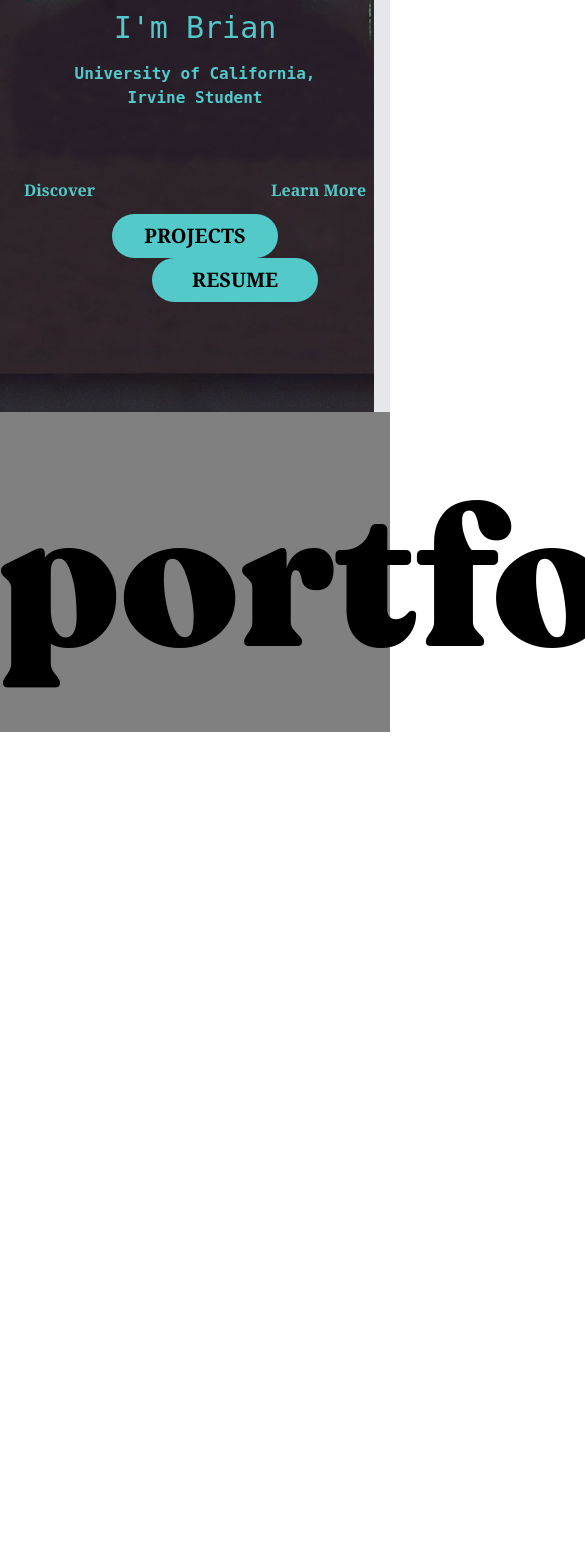
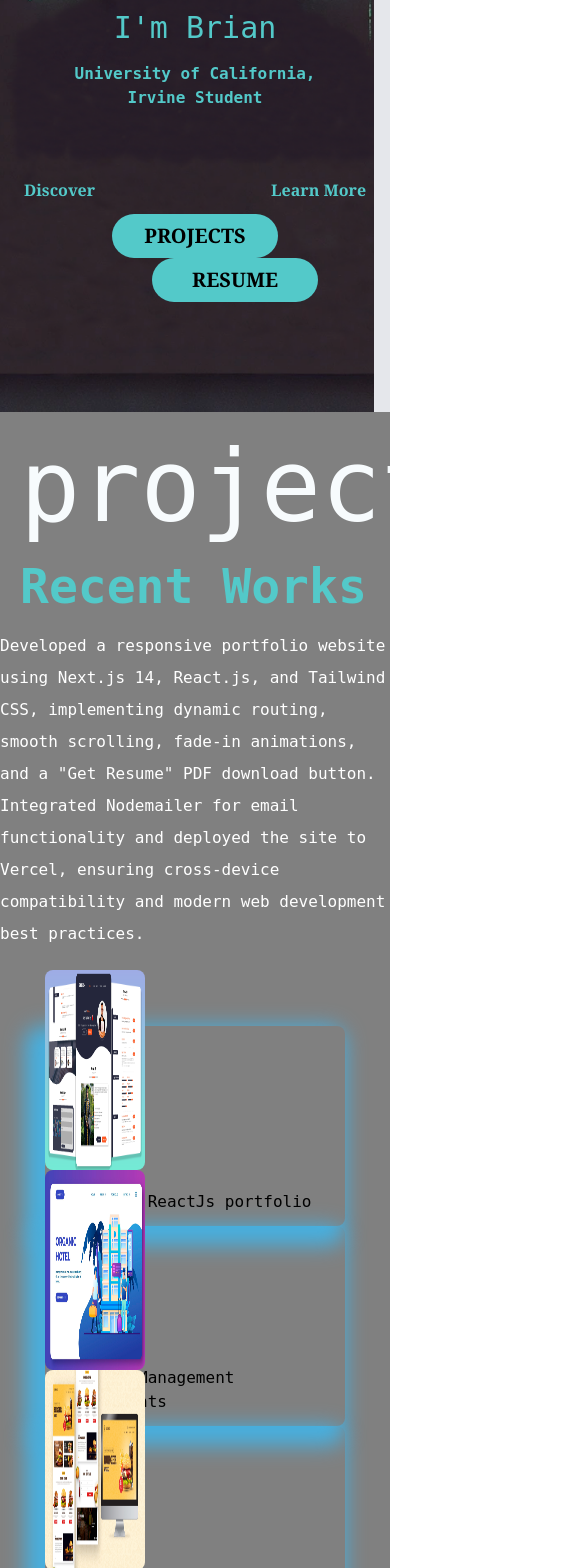
Before and after one commit to bseo97/Portfolio, a Next.js app: page / in a window 390 px wide. Shown: the part 432-2000 px from the top of the page, 585 px wide, since content can reach past the window. Before the commit the page ends 1164 px from the top, so only its background shows below. Built offline with nearby package versions, Linux system fonts and the light colour scheme.

Commit message:
slider set, working on it

```diff
--- a/src/app/components/Header/Header.js
+++ b/src/app/components/Header/Header.js
@@ -53,7 +53,7 @@ export default function Header() {
       <header
         className={`fixed top-0 z-50 w-full transition-all duration-500`}
         style={{
-          backgroundColor: isScrolled ? "rgba(0, 0, 0, 0.8)" : "transparent",
+          backgroundColor: isScrolled ? "rgba(0, 40, 50, 0.6)" : "rgba(0, 40, 0, 0.4)",
         }}
       >
         <div className="relative flex justify-between items-center p-4">
@@ -92,8 +92,8 @@ export default function Header() {
             <li>
               <a
                 className={`menu-item ${
-                  selectedIndex1 === 0 ? "text-blue" : ""
-                } text-[#ffffff] hover:text-emerald-500`}
+                  selectedIndex1 === 0 ? "text-emerald-200" : ""
+                } text-[#ffffff] hover:text-[#53c9c9]`}
                 href="/#home"
                 onClick={() => setSelectedIndex1(0)}
               >
@@ -103,8 +103,8 @@ export default function Header() {
             <li>
               <a
                 className={`menu-item ${
-                  selectedIndex1 === 1 ? "text-emerald-500" : ""
-                } text-[#ffffff] hover:text-emerald-500`}
+                  selectedIndex1 === 1 ? "text-emerald-200" : ""
+                } text-[#ffffff] hover:text-[#53c9c9]`}
                 href="/#aboutme"
                 onClick={() => setSelectedIndex1(1)}
               >
@@ -114,8 +114,8 @@ export default function Header() {
             <li>
               <a
                 className={`menu-item ${
-                  selectedIndex1 === 2 ? "text-emerald-500" : ""
-                } text-[#ffffff] hover:text-emerald-500`}
+                  selectedIndex1 === 2 ? "text-emerald-200" : ""
+                } text-[#ffffff] hover:text-[#53c9c9]`}
                 href="/#projects"
                 onClick={() => setSelectedIndex1(2)}
               >
@@ -125,8 +125,8 @@ export default function Header() {
             <li>
               <a
                 className={`menu-item ${
-                  selectedIndex1 === 3 ? "text-emerald-500" : ""
-                } text-[#ffffff] hover:text-emerald-500`}
+                  selectedIndex1 === 3 ? "text-emerald-200" : ""
+                } text-[#ffffff] hover:text-[#53c9c9]`}
                 href="/#contactme"
                 onClick={() => setSelectedIndex1(3)}
               >
--- /dev/null
+++ b/src/app/components/SliderCard/MySlider.js
@@ -0,0 +1,17 @@
+import React from 'react'
+import  { DataArray } from '@/app/data'
+import Slider from './SliderCard'
+
+export default function MySlider() {
+  return (
+    <div>
+        {
+            DataArray.map((item, index)=> (
+                <div className='my-slider'>
+                    <Slider item={item} index={index} />
+                </div>
+            ))
+        }
+    </div>
+  )
+}
--- /dev/null
+++ b/src/app/components/SliderCard/SliderCard.js
@@ -0,0 +1,51 @@
+import React from 'react'
+
+// props over item, index inside the parameter. it will represent each element within the array
+// maps through the data array, and pass in the item to data array
+export default function SliderCard({ item, index }) {
+  return (
+    <React.Fragment>
+      <div className='h-[200px] lg:h-[450px] md:h-[400px] sm-[200px] lg:w-[450px] sm:w-[300px] w-[300px] relative m-auto'>
+        <div className='h-full w-full group cursor-all-scroll z-50 relative'>
+          <img src={item.images[0]}
+            alt='item thumbnail'
+            className='w-full h-[200px] lg:h-[350px] md:h[300px] max-w-[100px] rounded-lg'
+          />
+          <div className="absolute bottom-[270px] lg:bottom-44 md:bottom-32 sm:botom-[270px] left-6 rounded-lg transition duration-300 opacity-0 group-hover:opacity-100 bg-[#47626D] cursor-ponter flex-items-center justify-center shadow-accent-color hover:shadow-xl hover:bg-[#47626D] w-10 h-10 md:w-12 md:h-12 lg:w-20 lg:h-20">
+            <svg
+              xmlns="http://www.w3.org/2000/svg"
+              fill="none"
+              viewBox="0 0 24 24"
+              stroke-width="2"
+              stroke="currentColor"
+              aria-hidden="true"
+              class="w-6 h-6 lg:w-10 lg:h-10 text-white"
+            >
+              <path
+                stroke-linecap="round"
+                stroke-linejoin="round"
+                d="M15 12a3 3 0 11-6 0 3 3 0 016 0z"
+              ></path>
+              <path
+                stroke-linecap="round"
+                stroke-linejoin="round"
+                d="M2.458 12C3.732 7.943 7.523 5 12 5c4.478 0 8.268 2.943 9.542 7-1.274 4.057-5.064 7-9.542 7-4.477 0-8.268-2.943-9.542-7z"
+              ></path>
+            </svg>
+          </div>
+        </div>
+        <div
+          className="absolute top-14 ms:left-12 rounded-lg bg-while h-[200px] lg:h-[350px] md:h-[300px] w-full"
+          style={{
+            boxShadow: "#48AFDE -10px 10px 20px 10px"
+          }}
+        >
+          <div className="relative h-[200px] lg:h-[350px] md:h-[300px] w-[100%]">
+            <p className="absolute bottom-3 left-4 text-;g font-[300]">{item.name}</p>
+          </div>
+
+        </div>
+      </div>
+    </React.Fragment>
+  )
+}
--- /dev/null
+++ b/src/app/data.js
@@ -0,0 +1,132 @@
+// this comtains the data we are gonna for AboutMe component and slider component
+
+export const AboutData = [
+  {
+    count: 1,
+    title: "UI / UX Designer",
+    img: "/first.svg",
+    array: [
+      "Information Architecture",
+      "Pen and Paper",
+      "Adobe Photoshop",
+      "Adobe Illustrator",
+      "Figma",
+      "Framer",
+      "Typography / Spacing / ...",
+    ],
+  },
+  {
+    count: 2,
+    title: "Front-end Developer",
+    img: "/second.svg",
+    array: [
+      "HTML / CSS3",
+      "javaScript (ES6)",
+      "ReactJS",
+      "NextJS",
+      "TailwindCSS",
+      "Bootstrap",
+      "REST API / GraphQL",
+    ],
+  },
+  {
+    count: 3,
+    title: "Back-end Developer",
+    img: "/third.svg",
+    array: [
+      "NodeJS / Express.js",
+      "MongoDB / MySQL / MSSQL",
+      "Next.js (API)",
+      "PHP",
+      "WordPress Theme Dev",
+      "WordPress Plugin Dev.",
+      "ASP (Once upon a time)",
+    ],
+  },
+  {
+    count: 4,
+    title: "DevOps and Admin",
+    img: "/fourth.svg",
+    array: [
+      "Docker / CI CD",
+      "Apache / Nginx",
+      "CentOS / Ubuntu",
+      "Windows Server / IIS",
+      "Mail Servers / DNS Servers",
+      "Firewalls / Security",
+      "VMWare ESXi",
+    ],
+  },
+  {
+    count: 5,
+    title: "CMS and Headless CMS",
+    img: "/fifth.svg",
+    array: [
+      "Contentful",
+      "GraphCMS",
+      "Strapi",
+      "WordPress (Gutenberg)",
+      "Directus",
+      "Sanity",
+      "SiteBaan (My Own)",
+    ],
+  },
+  {
+    count: 6,
+    title: "Tools and Things",
+    img: "/sisxth.svg",
+    array: [
+      "VSCode",
+      "Git / Github",
+      "Bash / Powershell",
+      "NPM / Yarn",
+      "Plesk Control Panel",
+      "Vercel / Stormkit / Netlify",
+      "Postman / Insomnia",
+    ],
+  },
+];
+
+
+// this is for the slider
+export const DataArray = [
+  {
+    title: "Personal Portfolio Website Using Reactjs",
+    name: "Ultimate ReactJs portfolio",
+    des: "I have made this project in 2022  to show thousands of students all over the world  how to make Reactjs portfolio.",
+    des1: "This project was made using, Ractjs, Nextjs, Expressjs, Nodejs, Rxjs Bootsrap and many more!",
+    images: ["/reactportfolio.png", "/2.webp", "/3.webp", "/4.webp"],
+  },
+  {
+    title: "Management Consulting Company Web Design",
+    name: "edubaba Management Consultants",
+    des: "We buit this project for edubaba  Management Consultants.",
+    des1: "",
+
+    images: ["/hotel01.png", ],
+  },
+  {
+    title: "Food Delivery Company WebSite",
+    name: "Yum Food Company",
+    des: "We did  this project for Yum Foods Located in USA.",
+    des1: "This website's graphic design is fantastic. Animated sliders are painstakingly built and created in WordPress with Revolution Slider. All of the product photos are photo manipulations created in Adobe Photoshop.",
+
+    images: ["/yumfood.jpg", "/yumfood2.png"],
+  },
+  {
+    title: "Real Estate and Property Management Project",
+    name: "Inans Property Management ",
+    des: "We built this project for inans group LTD",
+    des1: "Aside from its gorgeous design, this website is backed by an outstanding plugin that allows owners and agencies to simply display different properties in the neighbourhood and create an online showcase in an appealing manner for home buyers and tenants..",
+
+    images: ["/property1.png"],
+  },
+  {
+    title: "Crypto Trading Website",
+    name: "Crypto Trading project",
+    des: "We buit this website for BigMoney group",
+    des1: "This project was built to enable clients all over the world to buy and sell their crypto.",
+
+    images: ["/crypto5.png", "/crypto3.png", "/crypto1.png"],
+  },
+];
--- a/src/app/page.js
+++ b/src/app/page.js
@@ -4,25 +4,43 @@
 import Image from "next/image";
 
 import HomeComponent from './components/HomeComponent/HomeComponent'
+import MySlider from "./components/SliderCard/MySlider";
+
+// import { transform } from "next/dist/build/swc/generated-native";
 export default function Home() {
   return (
+    // minimum height = 100vh
     <main className="min-h-screen relative">
 
       {/*Home component self is a closing tag; therefore, we do not need closing tag.*/}
-      <HomeComponent/>
+      <HomeComponent />
       <div
         id="projects"
         className='mt-0 pt-5 -mb-40'
         style={{
           backgroundColor: "gray",
           width: "100%",
+          fontFamily: "DejaVu Sans Mono, monospace",
         }}>
         <div className="container m-auto">
-          <p className="text-[200px]">
-            portfolio
+          <p className="text-[100px] text-[#F7FBFD] md:pl-[50px] px-5 max-w-[750px] w-[100%] overflow-hidden"
+            style={{ transform: "translate(0px, -20px)" }}
+          >
+            projects
+          </p>
+          <div style={{ transform: "translate(0px, -20px)" }}>
+            <p className="text-[#53c9c9] md:pl-[80px] px-5 font-extrabold text-5xl">
+              Recent Works
+            </p>
+            <p className={`max-w-2xl md:pl-[80px] text-[16px] text-[#ffffff] leading-8 mt-5`}>
+
+              Developed a responsive portfolio website using Next.js 14, React.js, and Tailwind CSS, implementing dynamic routing, smooth scrolling, fade-in animations, and a "Get Resume" PDF download button. Integrated Nodemailer for email functionality and deployed the site to Vercel, ensuring cross-device compatibility and modern web development best practices.
             </p>
           </div>
-
+        </div>
+        <div className="">
+          <MySlider/>
+        </div>
       </div>
 
     </main>
```
Also changed, not shown: 1 other file (tests, documents, lock files or other folders). Lines whose indentation alone changed are shown as unchanged.
